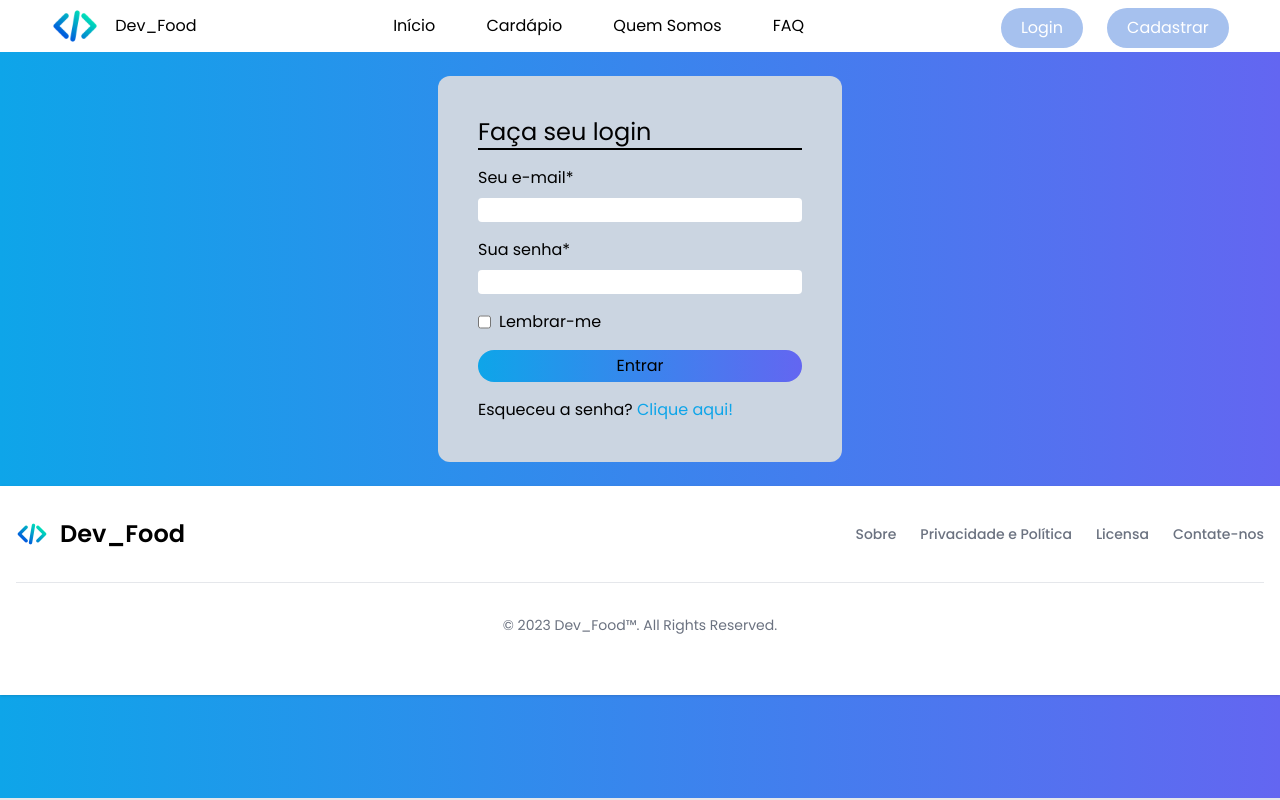
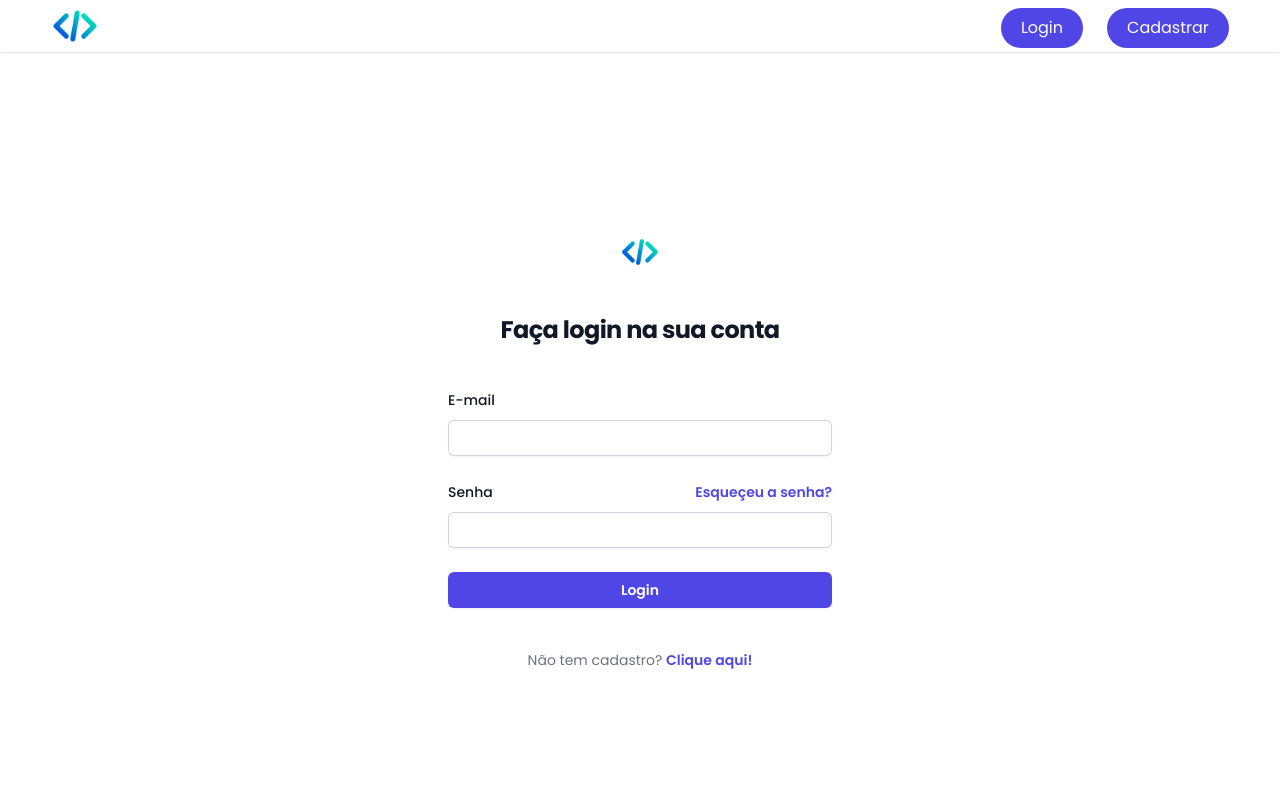
Before and after one commit to Martins0516/cardapio-digital-project, a website: page tela_login.html in a window 1280 px wide. Shown: the top 800 px of the page. Drawn offline with nearby package versions, Linux system fonts and the light colour scheme.

Commit message:
Atualização de paleta de cores e login

```diff
--- /dev/null
+++ b/package.json
@@ -0,0 +1,5 @@
+{
+  "devDependencies": {
+    "tailwindcss": "^3.4.13"
+  }
+}
--- a/style.css
+++ b/style.css
@@ -35,13 +35,13 @@ h1 h2 p {
 
 /* Página: Quem somos */
 #container-quem-somos {
-    margin: 20px;
+    /* margin: 20px; */
     padding: 20px;
     display: flex;
     flex-direction: column;
     align-items: center;
-    background-color: rgb(203 213 225);
-    border-radius: 10px;
+    /* background-color: rgb(203 213 225); */
+    /* border-radius: 10px; */
     height: auto;
     width: auto;
     gap: 10px;
--- a/tela_login.html
+++ b/tela_login.html
@@ -1,5 +1,6 @@
 <!doctype html>
-<html>
+<html class="h-full">
+
 <head>
     <meta charset="UTF-8">
     <meta name="viewport" content="width=device-width, initial-scale=1.0">
@@ -13,37 +14,87 @@
     <script src="script.js"></script>
     <link rel="stylesheet" href="style.css">
 </head>
-<header class="bg-white">
+<header class="shadow dark:bg-gray-900 text-white">
     <nav class="flex justify-between items-center w-[92%]  mx-auto">
         <div class="flex justify-between items-center gap-4">
             <img class="w-12 cursor-pointer" src="assets/desenvolvedor.png" alt="...">
             <h1 class="cursor-pointer">Dev_Food</h1>
         </div>
         <div
-            class="nav-links duration-500 md:static text-black absolute md:min-h-fit min-h-[60vh] left-0 top-[-100%] md:w-auto  w-full flex items-center px-5">
+            class="nav-links duration-500 md:static text-white md:min-h-fit min-h-[60vh] left-0 top-[-100%] md:w-auto  w-full flex items-center px-5">
             <ul class="flex md:flex-row flex-col md:items-center md:gap-[4vw] gap-8">
                 <li>
-                    <a class="hover:text-gray-500 hover:text-sky-500 hover:border-b-2 hover:border-sky-500" href="index.html">Início</a>
+                    <a class="hover:text-gray-500 hover:text-sky-500 hover:border-b-2 hover:border-sky-500"
+                        href="index.html">Início</a>
                 </li>
                 <li>
-                    <a class="hover:text-gray-500 hover:text-sky-500 hover:border-b-2 hover:border-sky-500" href="cardapio.html">Cardápio</a>
+                    <a class="hover:text-gray-500 hover:text-sky-500 hover:border-b-2 hover:border-sky-500"
+                        href="cardapio.html">Cardápio</a>
                 </li>
                 <li>
-                    <a class="hover:text-gray-500 hover:text-sky-500 hover:border-b-2 hover:border-sky-500" href="quemsomos.html">Quem Somos</a>
+                    <a class="hover:text-gray-500 hover:text-sky-500 hover:border-b-2 hover:border-sky-500"
+                        href="quemsomos.html">Quem Somos</a>
                 </li>
                 <li>
-                    <a class="hover:text-gray-500 hover:text-sky-500 hover:border-b-2 hover:border-sky-500" href="faq.html">FAQ</a>
+                    <a class="hover:text-gray-500 hover:text-sky-500 hover:border-b-2 hover:border-sky-500"
+                        href="faq.html">FAQ</a>
                 </li>
             </ul>
         </div>
         <div class="flex items-center gap-6">
-            <button onclick="login()" class="mt-2 mb-1 bg-[#a6c1ee] text-white px-5 py-2 rounded-full hover:bg-sky-500">Login</button>
-            <button class="mt-2 mb-1 bg-[#a6c1ee] text-white px-5 py-2 rounded-full hover:bg-sky-500">Cadastrar</button>
+            <button onclick="login()"
+                class="mt-2 mb-1 bg-indigo-600 text-white px-5 py-2 rounded-full hover:bg-sky-500">Login</button>
+            <button class="mt-2 mb-1 bg-indigo-600 text-white px-5 py-2 rounded-full hover:bg-sky-500">Cadastrar</button>
             <ion-icon onclick="onToggleMenu(this)" name="menu" class="text-3xl cursor-pointer md:hidden"></ion-icon>
         </div>
 </header>
-<body class="font-[Poppins] bg-gradient-to-r from-sky-500 to-indigo-500 border-b-2 h-screen ">
-    <div class="flex justify-center content-center my-6">
+
+<body class="font-[Poppins] bg-white h-screen">
+    <div class="flex min-h-full flex-col justify-center px-6 py-12 lg:px-8">
+        <div class="sm:mx-auto sm:w-full sm:max-w-sm">
+            <img class="mx-auto h-10 w-auto" src="assets/desenvolvedor.png"
+                alt="Your Company">
+            <h2 class="mt-10 text-center text-2xl font-bold leading-9 tracking-tight text-gray-900">Faça login na sua conta</h2>
+        </div>
+
+        <div class="mt-10 sm:mx-auto sm:w-full sm:max-w-sm">
+            <form class="space-y-6" action="#" method="POST">
+                <div>
+                    <label for="email" class="block text-sm font-medium leading-6 text-gray-900">E-mail</label>
+                    <div class="mt-2">
+                        <input id="email" name="email" type="email" autocomplete="email" required
+                            class="block w-full rounded-md border-0 py-1.5 text-gray-900 shadow-sm ring-1 ring-inset ring-gray-300 placeholder:text-gray-400 focus:ring-2 focus:ring-inset focus:ring-indigo-600 sm:text-sm sm:leading-6">
+                    </div>
+                </div>
+
+                <div>
+                    <div class="flex items-center justify-between">
+                        <label for="password" class="block text-sm font-medium leading-6 text-gray-900">Senha</label>
+                        <div class="text-sm">
+                            <a href="#" class="font-semibold text-indigo-600 hover:text-indigo-500">Esqueçeu a senha?</a>
+                        </div>
+                    </div>
+                    <div class="mt-2">
+                        <input id="password" name="password" type="password" autocomplete="current-password" required
+                            class="block w-full rounded-md border-0 py-1.5 text-gray-900 shadow-sm ring-1 ring-inset ring-gray-300 placeholder:text-gray-400 focus:ring-2 focus:ring-inset focus:ring-indigo-600 sm:text-sm sm:leading-6">
+                    </div>
+                </div>
+
+                <div>
+                    <button type="submit"
+                        class="flex w-full justify-center rounded-md bg-indigo-600 px-3 py-1.5 text-sm font-semibold leading-6 text-white shadow-sm hover:bg-indigo-500 focus-visible:outline focus-visible:outline-2 focus-visible:outline-offset-2 focus-visible:outline-indigo-600">Login</button>
+                </div>
+            </form>
+
+            <p class="mt-10 text-center text-sm text-gray-500">
+                Não tem cadastro?
+                <a href="cadastrar.html" class="font-semibold leading-6 text-indigo-600 hover:text-indigo-500">Clique aqui!</a>
+            </p>
+        </div>
+    </div>
+
+
+    <!-- <div class="flex justify-center content-center my-6">
         <form action="" class="flex flex-col gap-4 bg-slate-300 p-10 rounded-xl">
             <h1 class="border-b-2 border-black text-2xl">Faça seu login</h1>
             <div class="flex flex-col gap-2">
@@ -66,7 +117,7 @@
                 </p>
             </div>
         </form>
-    </div>
+    </div> -->
 </body>
 <footer class="bg-white shadow dark:bg-gray-900 pb-7">
     <div class="w-full max-w-screen-xl mx-auto p-4 md:py-8">
@@ -94,11 +145,12 @@
             <hr class="my-6 border-gray-200 sm:mx-auto dark:border-gray-700 lg:my-8" />
             <span class="block text-sm text-gray-500 sm:text-center dark:text-gray-400">
                 <p>
-                © 2023
-                <a href="index.html"class="hover:underline">Dev_Food™</a>. All Rights Reserved.
-            </p>
+                    © 2023
+                    <a href="index.html" class="hover:underline">Dev_Food™</a>. All Rights Reserved.
+                </p>
             </span>
-    </div>
+        </div>
     </div>
 </footer>
+
 </html>
```
Also changed, not shown: cardapio.html (+12 -22 lines), faq.html (+4 -4 lines), index.html (+8 -8 lines), quemsomos.html (+5 -5 lines), cadastrar.html (added), 1 other file.
